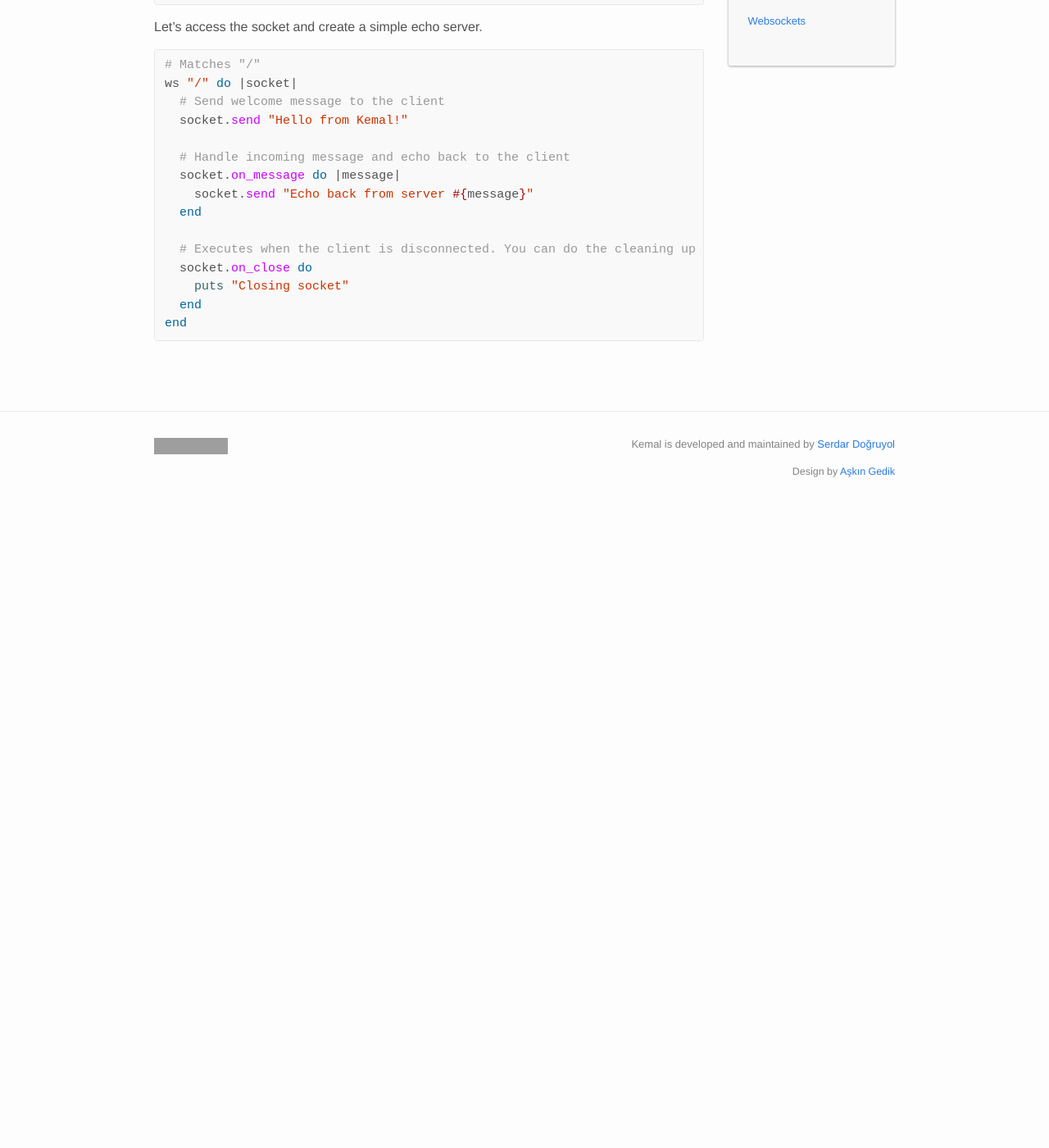
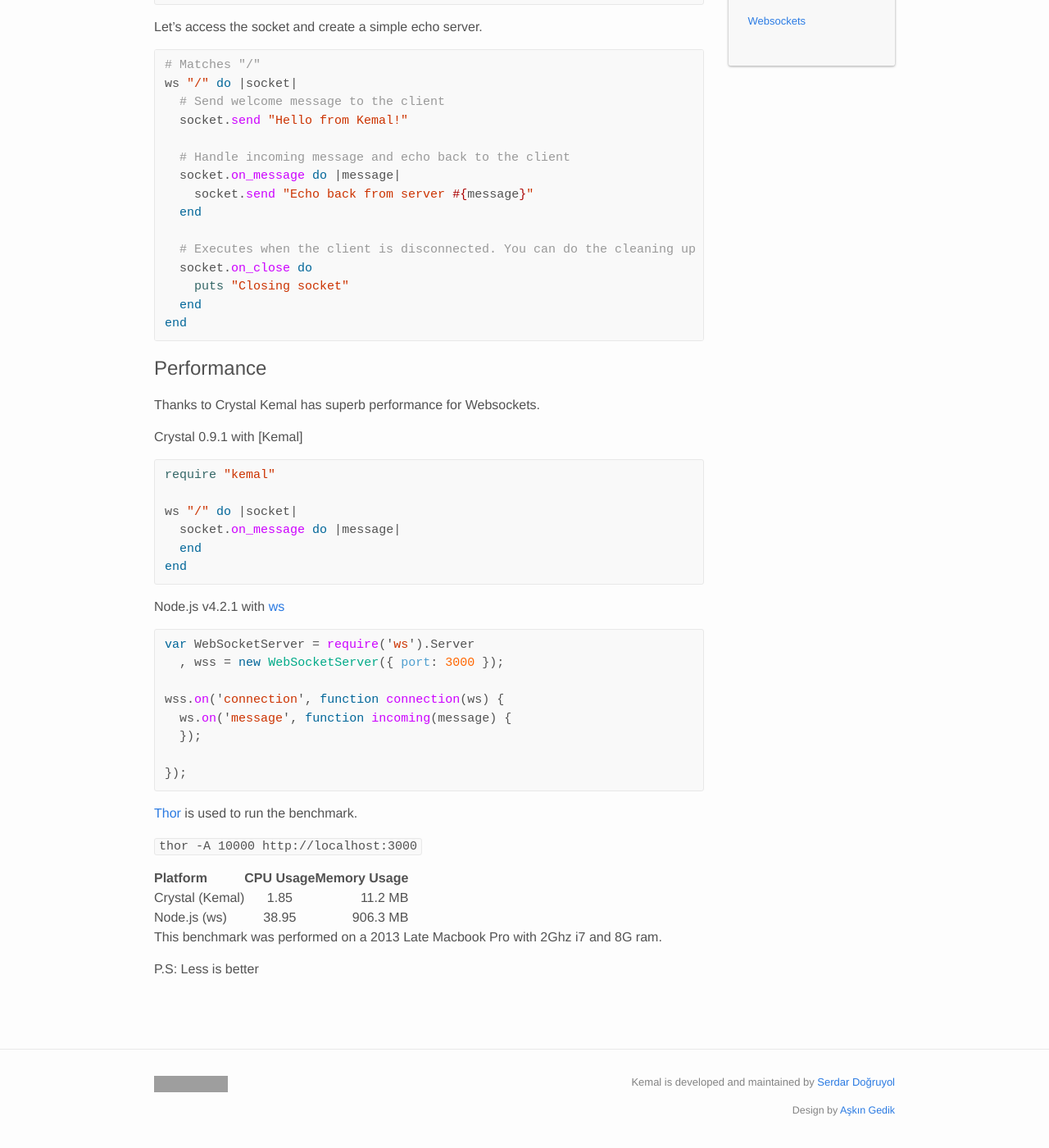
Before and after one commit to kemalcr/kemal, a Jekyll site: the page built from _docs/websockets.md, in a window 1280 px wide and 1400 px high, scrolled down 512 px. Shown: the whole window at 82% size. Built offline with Jekyll 4.4.1, drawn with Linux system fonts in a browser that asks for light colours; Markdown is read by kramdown in place of the engine named in the settings; before the commit the page ends 1142 px from its top, so only the background shows below that; grey boxes are pictures that could not be loaded.

Commit message:
Add benchmark to Websockets

````diff
--- a/_docs/websockets.md
+++ b/_docs/websockets.md
@@ -37,3 +37,44 @@
   end
 end
 ```
+
+## Performance
+
+Thanks to Crystal Kemal has superb performance for Websockets.
+
+Crystal 0.9.1 with [Kemal]
+
+```ruby
+require "kemal"
+
+ws "/" do |socket|
+  socket.on_message do |message|
+  end
+end
+```
+
+Node.js v4.2.1 with [ws](https://github.com/websockets/ws)
+
+```js
+var WebSocketServer = require('ws').Server
+  , wss = new WebSocketServer({ port: 3000 });
+
+wss.on('connection', function connection(ws) {
+  ws.on('message', function incoming(message) {
+  });
+
+});
+```
+
+[Thor](https://github.com/observing/thor) is used to run the benchmark.
+
+`thor -A 10000 http://localhost:3000`
+
+| Platform | CPU Usage | Memory Usage |
+| :------------ |:---------------:| -----:|
+| Crystal (Kemal)    | 1.85 | 11.2 MB  |
+| Node.js (ws)     | 38.95        |   906.3 MB |
+
+This benchmark was performed on a 2013 Late Macbook Pro with 2Ghz i7 and 8G ram.
+
+P.S: Less is better
````
